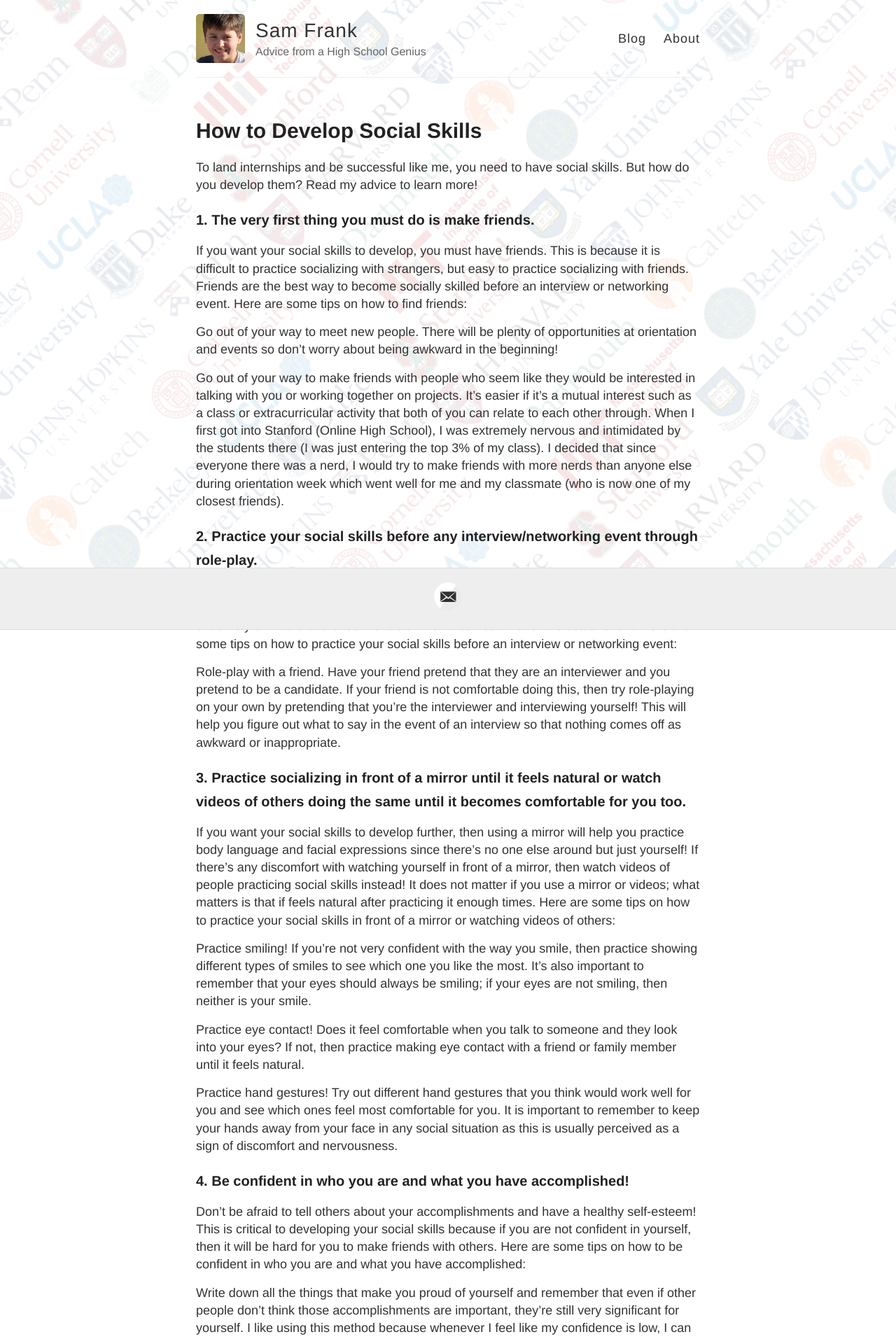
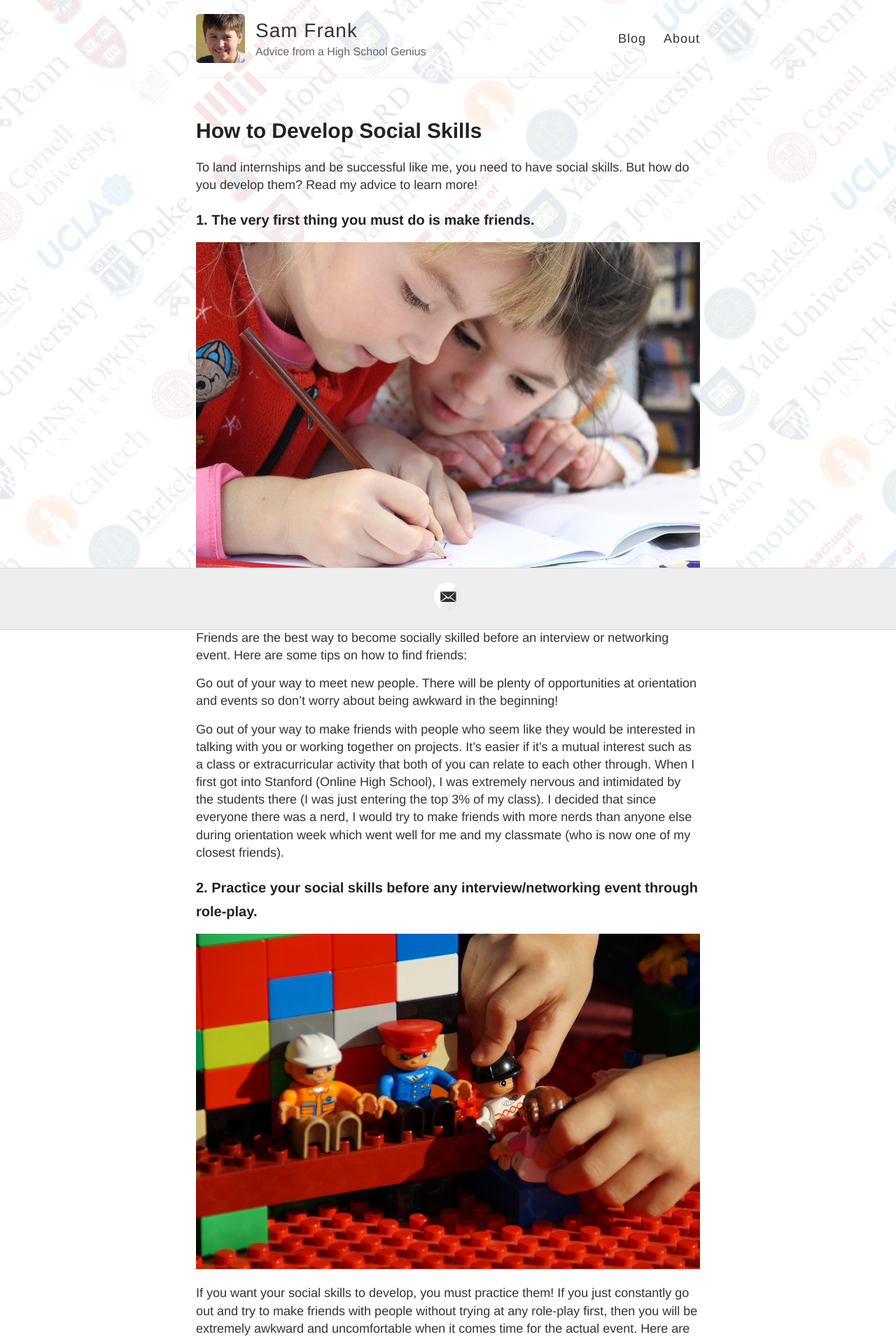
Before and after one commit to sam-frank/sam-frank.github.io, a Jekyll site: the page built from _posts/2021-7-11-How-to-Develop-Social-Skills.md, in a window 1280 px wide. Shown: the top 1913 px of the page at 70% size. Built offline with Jekyll 4.4.1, drawn with Linux system fonts in a browser that asks for light colours.

Commit message:
add photos

```diff
--- a/_posts/2021-7-11-How-to-Develop-Social-Skills.md
+++ b/_posts/2021-7-11-How-to-Develop-Social-Skills.md
@@ -7,6 +7,8 @@ To land internships and be successful like me, you need to have social skills. B
 
 ### 1. The very first thing you must do is make friends.
 
+![Image of friends](/images/how-to-develop-social-skills-friends.jpeg)
+
 If you want your social skills to develop, you must have friends. This is because it is difficult to practice socializing with strangers, but easy to practice socializing with friends. Friends are the best way to become socially skilled before an interview or networking event. Here are some tips on how to find friends:
 
 Go out of your way to meet new people. There will be plenty of opportunities at orientation and events so don't worry about being awkward in the beginning!
@@ -15,11 +17,15 @@ Go out of your way to make friends with people who seem like they would be inter
 
 ### 2. Practice your social skills before any interview/networking event through role-play.
 
+![Image of role play](/images/how-to-develop-social-skills-role-play.jpeg)
+
 If you want your social skills to develop, you must practice them! If you just constantly go out and try to make friends with people without trying at any role-play first, then you will be extremely awkward and uncomfortable when it comes time for the actual event. Here are some tips on how to practice your social skills before an interview or networking event:
 
 Role-play with a friend. Have your friend pretend that they are an interviewer and you pretend to be a candidate. If your friend is not comfortable doing this, then try role-playing on your own by pretending that you're the interviewer and interviewing yourself! This will help you figure out what to say in the event of an interview so that nothing comes off as awkward or inappropriate.
 
 ### 3. Practice socializing in front of a mirror until it feels natural or watch videos of others doing the same until it becomes comfortable for you too.
+
+![Image of mirror](/images/how-to-develop-social-skills-mirror.jpeg)
 
 If you want your social skills to develop further, then using a mirror will help you practice body language and facial expressions since there's no one else around but just yourself! If there's any discomfort with watching yourself in front of a mirror, then watch videos of people practicing social skills instead! It does not matter if you use a mirror or videos; what matters is that if feels natural after practicing it enough times. Here are some tips on how to practice your social skills in front of a mirror or watching videos of others:
 
```
Also changed, not shown: other parts of _posts/2021-7-11-How-to-Develop-Social-Skills.md (+2 -0 lines), images/how-to-develop-social-skills-accomplishments.png (added), images/how-to-develop-social-skills-friends.jpeg (added), images/how-to-develop-social-skills-mirror.jpeg (added), images/how-to-develop-social-skills-role-play.jpeg (added).
